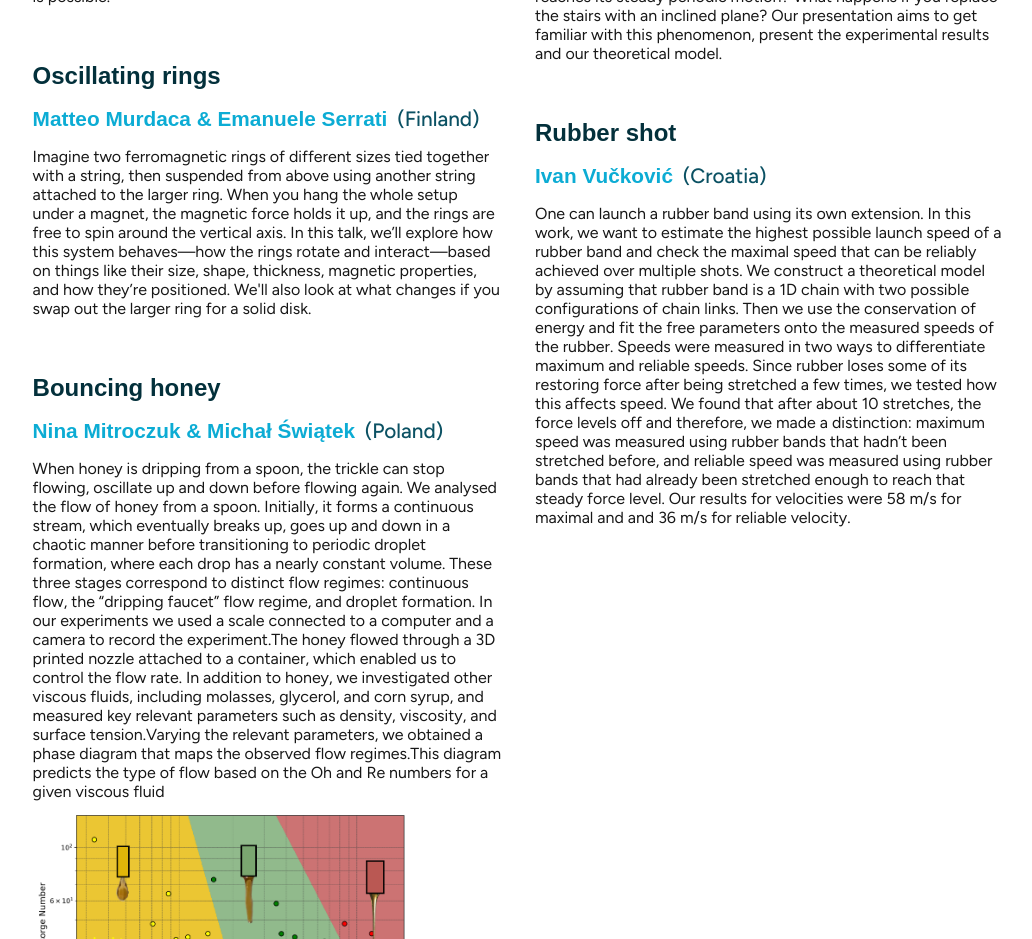
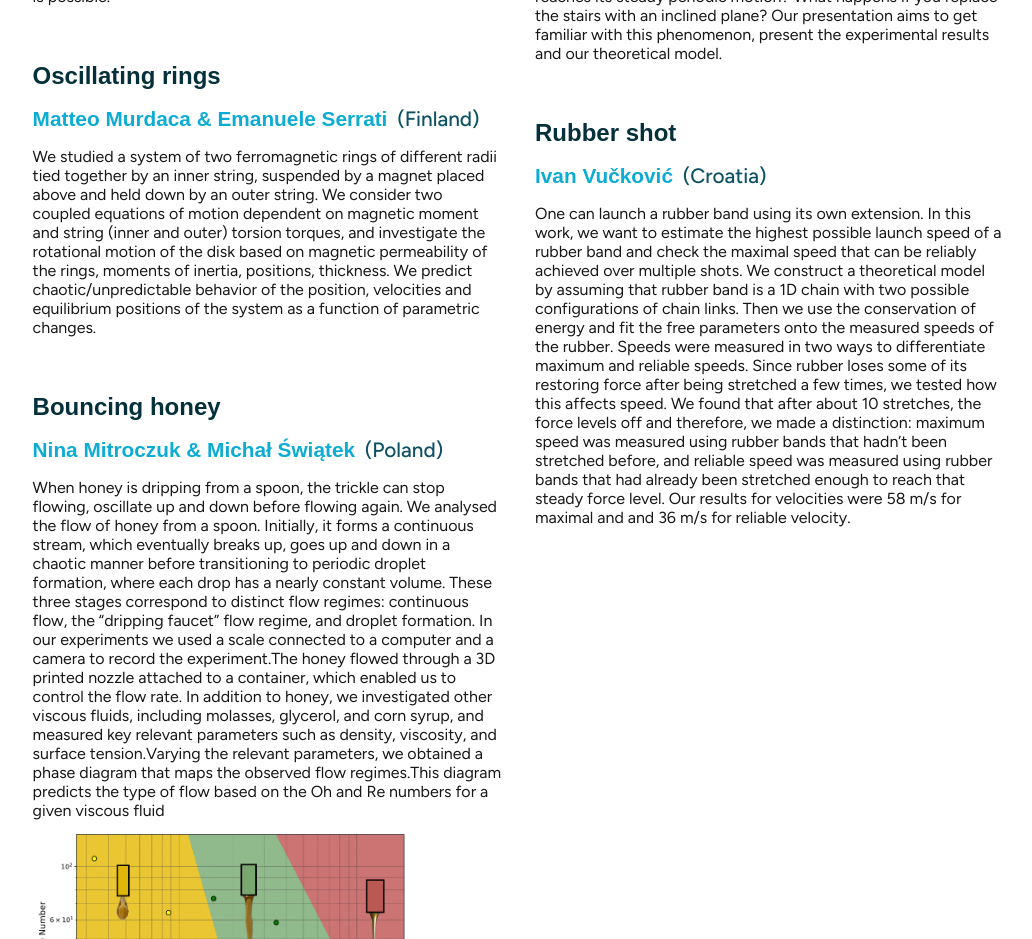
Before and after one commit to iptcro/fiking-web, a Next.js app: page /conference in a window 1280 px wide. Shown: the part 1500-2439 px from the top of the page, without its empty margins (121-1153 px from the left). Built offline with nearby package versions, Linux system fonts and the light colour scheme; a web font is replaced by a local one.

Commit message:
Update abstract - oscillating rings

```diff
--- a/src/pages/conference.tsx
+++ b/src/pages/conference.tsx
@@ -33,7 +33,7 @@ const talks = [
         title: "Oscillating rings",
         lecturer: "Matteo Murdaca & Emanuele Serrati",
         country: "Finland",
-        abstract: "Imagine two ferromagnetic rings of different sizes tied together with a string, then suspended from above using another string attached to the larger ring. When you hang the whole setup under a magnet, the magnetic force holds it up, and the rings are free to spin around the vertical axis. In this talk, we’ll explore how this system behaves—how the rings rotate and interact—based on things like their size, shape, thickness, magnetic properties, and how they’re positioned. We'll also look at what changes if you swap out the larger ring for a solid disk.",
+        abstract: "We studied a system of two ferromagnetic rings of different radii tied together by an inner string, suspended by a magnet placed above and held down by an outer string. We consider two coupled equations of motion dependent on magnetic moment and string (inner and outer) torsion torques, and investigate the rotational motion of the disk based on magnetic permeability of the rings, moments of inertia, positions, thickness. We predict chaotic/unpredictable behavior of the position, velocities and equilibrium positions of the system as a function of parametric changes.",
         image: ""
     },
     {
```
